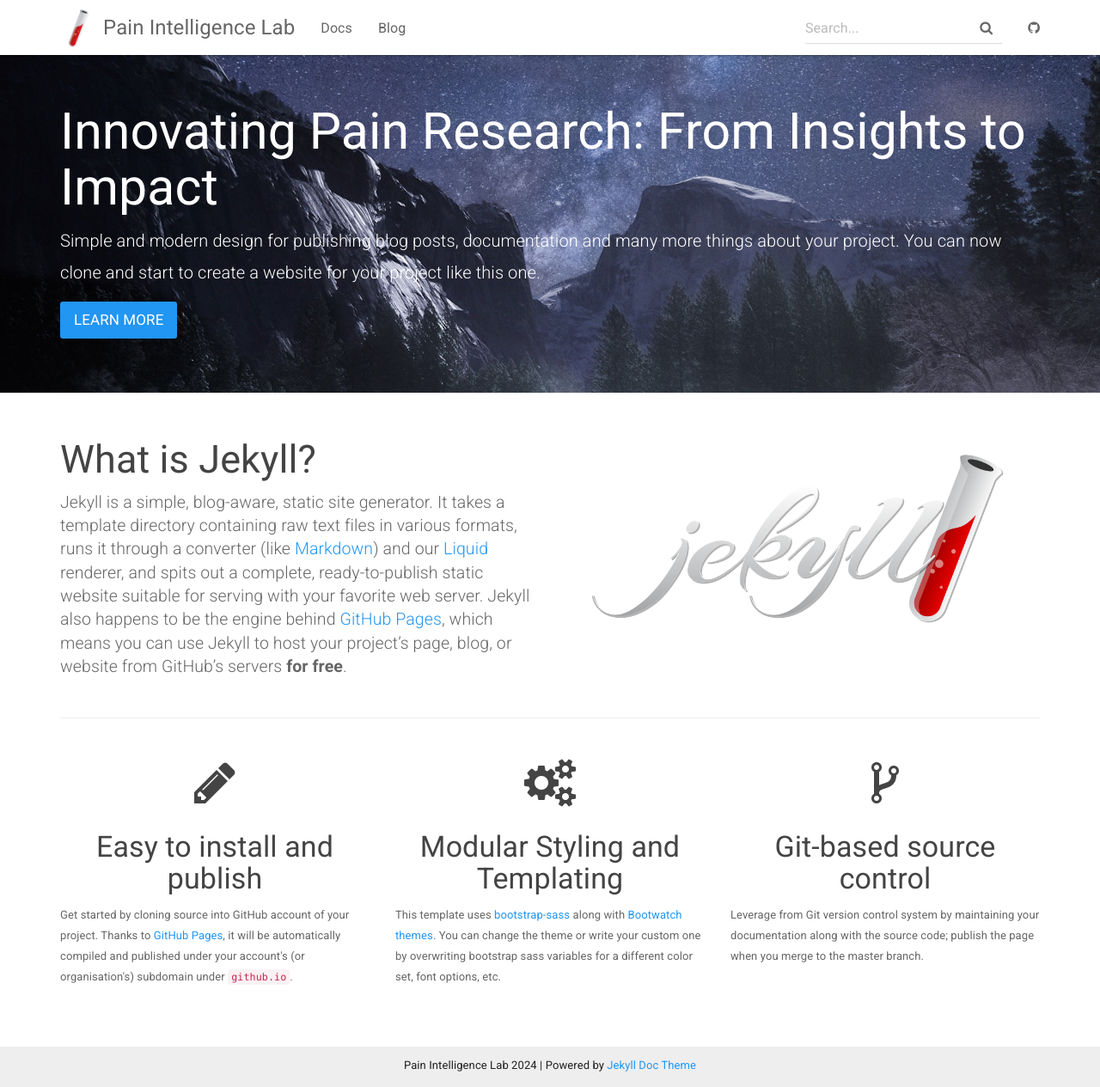
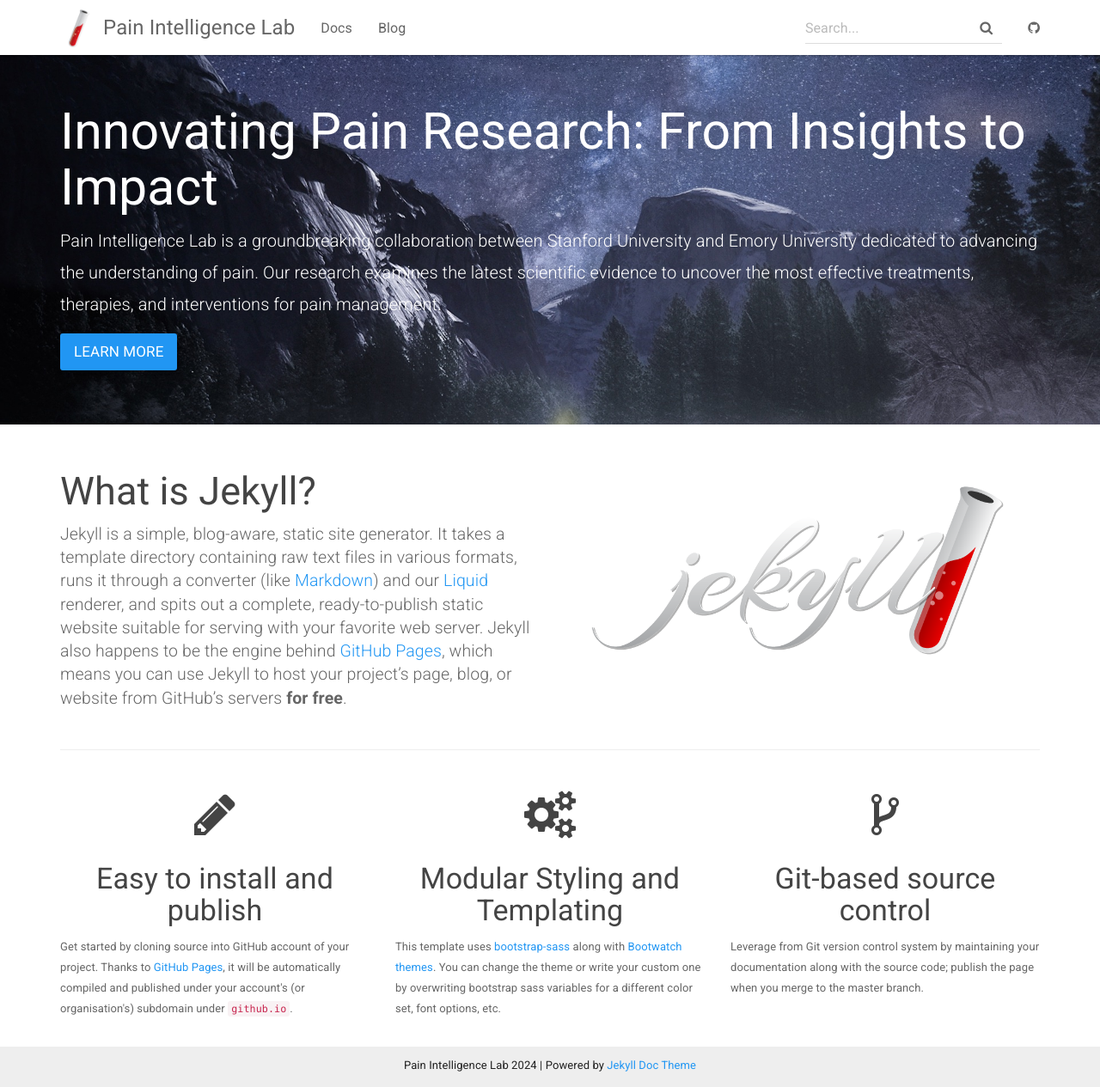
Before and after one commit to potatole123/my-prog, a Jekyll site: the page built from index.html, in a window 1280 px wide and 1265 px high. Shown: the whole window at 86% size. Built offline with Jekyll 4.4.1, drawn with Linux system fonts in a browser that asks for light colours.

Commit message:
Update index.html

```diff
--- a/index.html
+++ b/index.html
@@ -5,8 +5,8 @@
 <div class="header-container jumbotron">
     <div class="container">
         <h1>Innovating Pain Research: From Insights to Impact</h1>
-        <p>Simple and modern design for publishing blog posts, documentation and many more things about your project.
-          You can now clone and start to create a website for your project like this one.</p>
+        <p>Pain Intelligence Lab is a groundbreaking collaboration between Stanford University and Emory University dedicated to advancing the understanding of pain. Our research examines the latest
+            scientific evidence to uncover the most effective treatments, therapies, and interventions for pain management.</p>
         <p><a class="btn btn-primary btn-lg" href="{{ "/docs/home/" | relative_url }}" role="button">Learn more</a></p>
     </div>
 </div>
```
